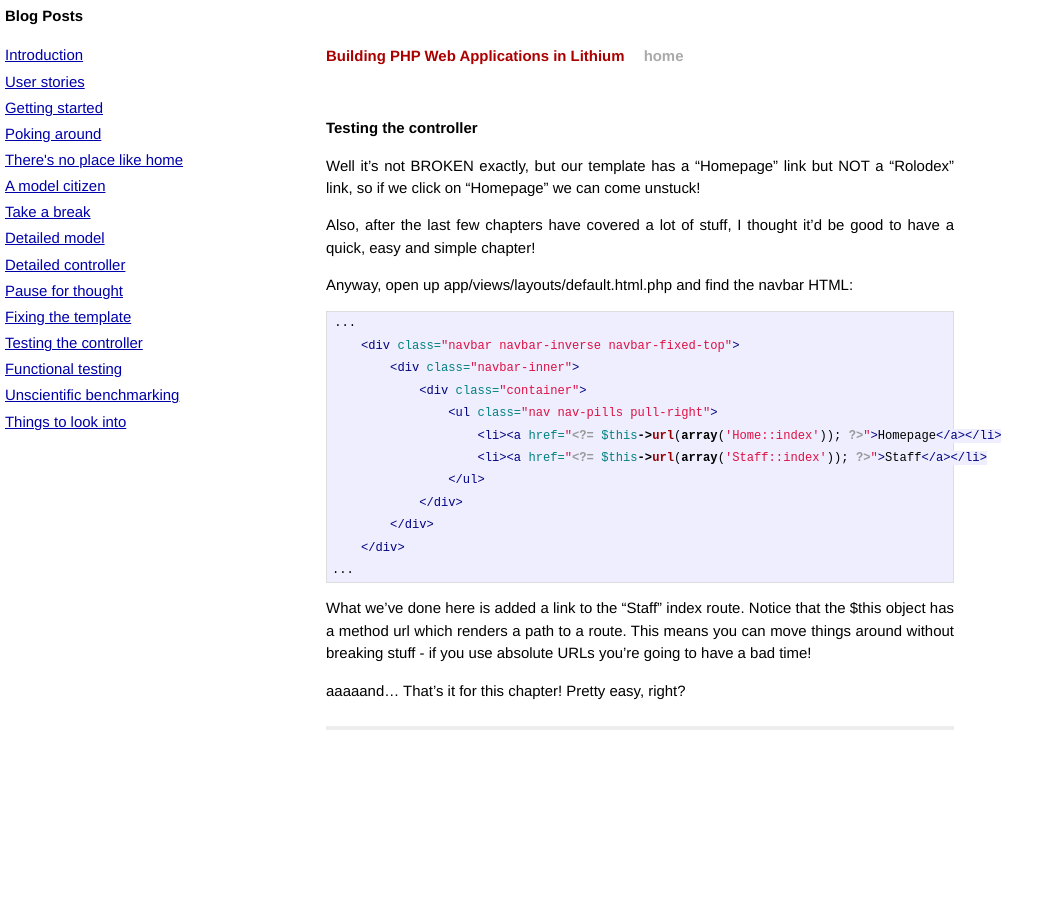
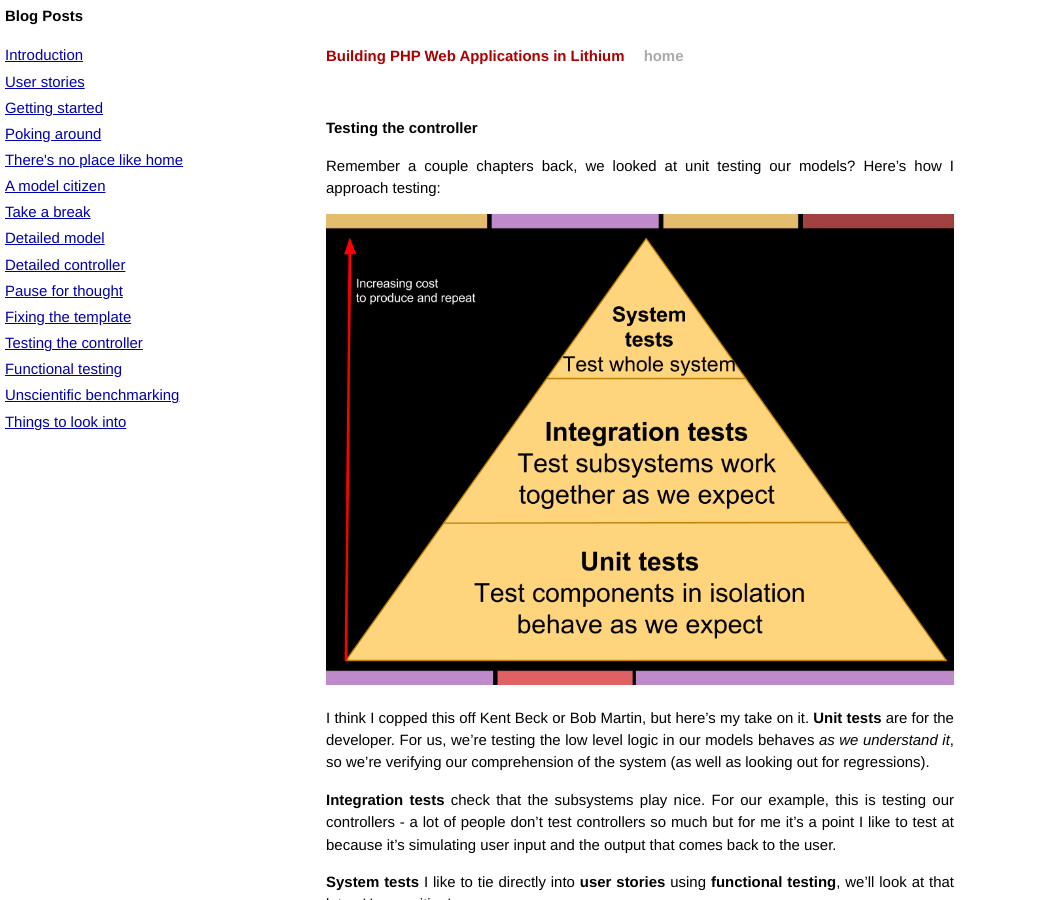
Before and after one commit to gavD/step-by-step-web-apps-with-lithium-php, a Jekyll site: the page built from _posts/2011-10-10-testing-the-controller.markdown, in a window 1280 px wide and 900 px high. Shown: the whole window, without its empty margins (0-1059 px from the left). Built offline with Jekyll 4.4.1, drawn with Linux system fonts in a browser that asks for light colours; Markdown is read by kramdown in place of the engine named in the settings; some of the changed text lies outside the part shown.

Commit message:
Starting to look at integration testing

```diff
--- a/_posts/2011-10-10-testing-the-controller.markdown
+++ b/_posts/2011-10-10-testing-the-controller.markdown
@@ -3,28 +3,14 @@
 title:  "Testing the controller"
 ---
 
-Well it's not BROKEN exactly, but our template has a "Homepage" link but NOT a "Rolodex" link, so if we  click on "Homepage" we can come unstuck!
+Remember a couple chapters back, we looked at unit testing our models? Here's how I approach testing:
 
-Also, after the last few chapters have covered a lot of stuff, I thought it'd be good to have a quick, easy and simple chapter!
+![Testing Pyramid]({{ site.url }}/assets/testing-pyramid.png)
 
-Anyway, open up app/views/layouts/default.html.php and find the navbar HTML:
+I think I copped this off Kent Beck or Bob Martin, but here's my take on it. **Unit tests** are for the developer. For us, we're testing the low level logic in our models behaves _as we understand it_, so we're verifying our comprehension of the system (as well as looking out for regressions).
 
-{% highlight php %}
-...
-    <div class="navbar navbar-inverse navbar-fixed-top">
-        <div class="navbar-inner">
-            <div class="container">
-                <ul class="nav nav-pills pull-right">
-                    <li><a href="<?= $this->url(array('Home::index')); ?>">Homepage</a></li>
-                    <li><a href="<?= $this->url(array('Staff::index')); ?>">Staff</a></li>
-                </ul>
-            </div>
-        </div>
-    </div>
-...
+**Integration tests** check that the subsystems play nice. For our example, this is testing our controllers - a lot of people don't test controllers so much but for me it's a point I like to test at because it's simulating user input and the output that comes back to the user.
 
-{% endhighlight %}
+**System tests** I like to tie directly into **user stories** using **functional testing**, we'll look at that later. How exciting!
 
-What we've done here is added a link to the "Staff" index route. Notice that the $this object has a method url which renders a path to a route. This means you can move things around without breaking stuff - if you use absolute URLs you're going to have a bad time!
-
-aaaaand... That's it for this chapter! Pretty easy, right?
+So, we're going to test our controllers, to make sure our systems integrate well. This
```
Also changed, not shown: assets/testing-pyramid.png (added).
